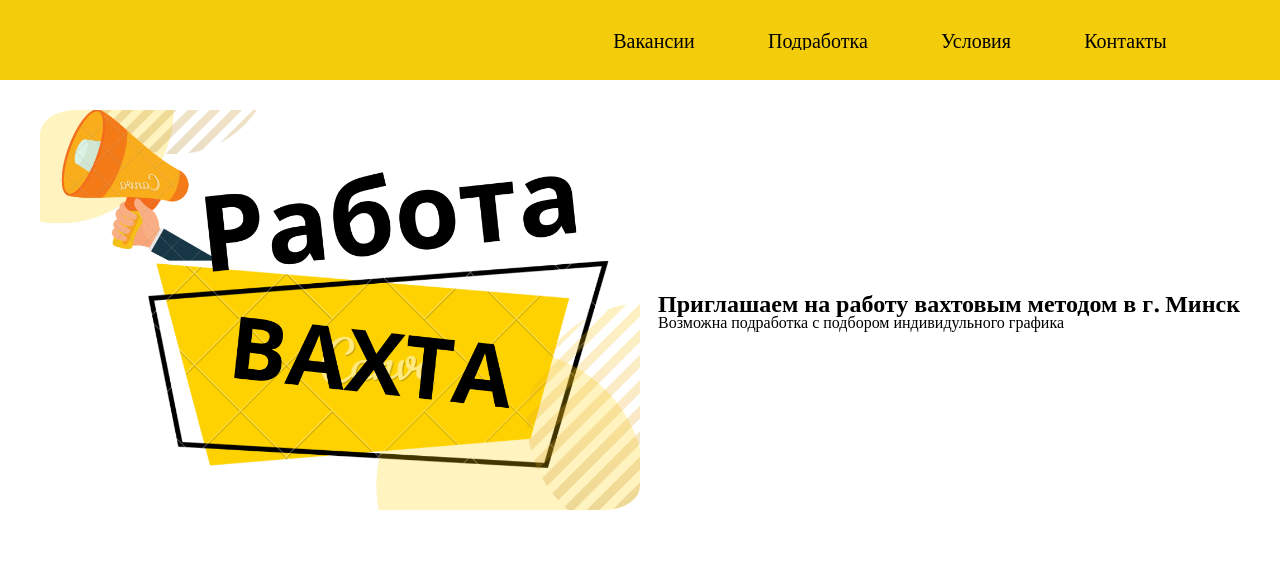
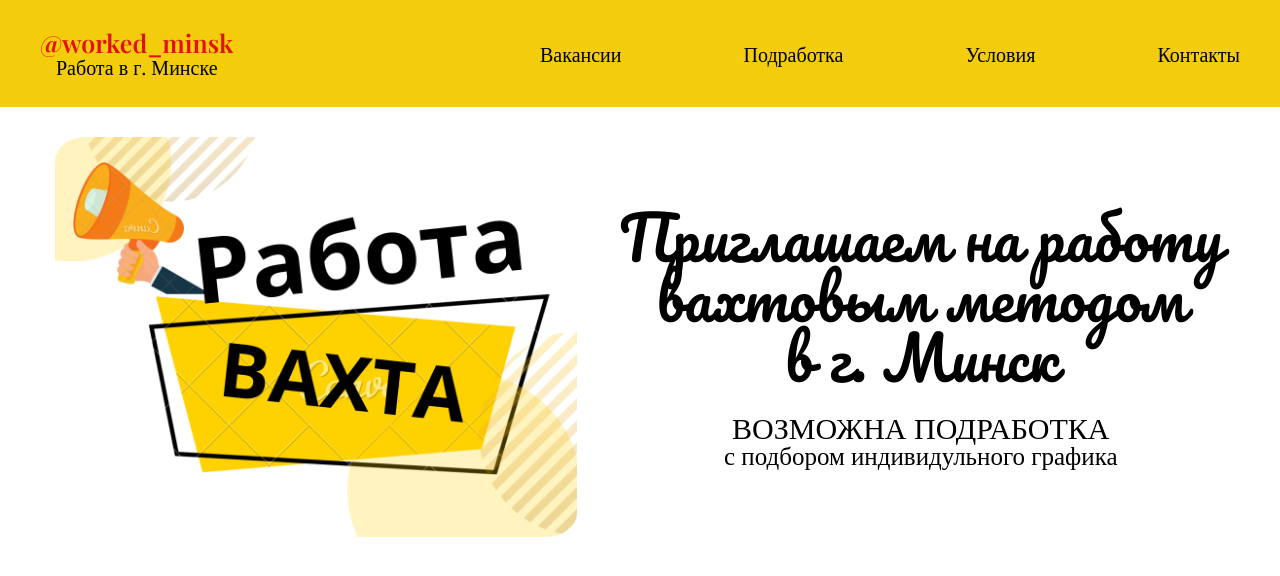
Before and after one commit to yusivacova/favorite, a website built with webpack: page src/index.html in a window 1280 px wide. Built offline with nearby package versions, Linux system fonts and the light colour scheme.

Commit message:
feat: add style for about section

```diff
--- a/src/index.html
+++ b/src/index.html
@@ -1,5 +1,6 @@
 <!DOCTYPE html>
 <html lang="ru">
+
 <head>
     <meta charset="UTF-8">
     <meta http-equiv="X-UA-Compatible" content="IE=edge">
@@ -7,11 +8,17 @@
     <title>Работа вахтой</title>
     <link rel="icon" href="./assets/images/icons/icons-main.png">
 </head>
+
 <body>
     <!-- linthtml-disable id-class-style -->
     <div class="start-screen">
         <header class="header">
             <div class="container">
+                <div class="header__body">
+                    <div class="header__logo logo">
+                        <p class="logo__top">@worked_minsk</p>
+                        <p class="logo__text">Работа в г. Минске</p>
+                    </div>
                     <nav class="header__nav nav">
                         <ul class="nav__list">
                             <li class="nav__item">
@@ -28,27 +35,30 @@
                             </li>
                         </ul>
                     </nav>
-                    <div class="header__burger">
-                        <div class="burger">
+                    <div class="header__burger burger">
                         <span class="burger__line"></span>
                         <span class="burger__line"></span>
                         <span class="burger__line"></span>
                     </div>
+                    <div class="cover"></div>
                 </div>
-                    <div class="cover"></div>
             </div>
         </header>
         <section class="about">
             <div class="container">
                 <div class="about__body">
                     <div class="about__icon"></div>
+                    <div class="about__content">
+                        <h1 class="about__title">Приглашаем на работу вахтовым методом <br>в г. Минск</h1>
                         <div class="about__text">
-                            <h1 class="about__title">Приглашаем на работу вахтовым методом в г. Минск</h1>
-                            <p class="about__subtitle">Возможна подработка с подбором индивидульного графика</p>
+                            <p class="about__subtitle">Возможна подработка</p>
+                            <p class="about__subtitle-addition">с подбором индивидульного графика</p>
+                        </div>
                     </div>
                 </div>
             </div>
         </section>
     </div>
 </body>
+
 </html>
--- a/src/styles/abstracts/_fonts.scss
+++ b/src/styles/abstracts/_fonts.scss
@@ -1 +1,3 @@
-@import url('https://fonts.googleapis.com/css2?family=Playfair+Display&display=swap');
+@import url('https://fonts.googleapis.com/css2?family=Playfair+Display:wght@400;600&display=swap');
+
+@import url('https://fonts.googleapis.com/css2?family=Pacifico&display=swap');
--- a/src/styles/abstracts/_placeholders.scss
+++ b/src/styles/abstracts/_placeholders.scss
@@ -6,6 +6,6 @@
   font-family: "Playfair Display", serif;
 }
 
-/*%font-additional {
-  font-family: Arial, sans-serif;
-}*/
+%font-additional {
+  font-family: "Pacifico", cursive;
+}
--- a/src/styles/abstracts/_varaibles.scss
+++ b/src/styles/abstracts/_varaibles.scss
@@ -2,6 +2,7 @@ $color-main: #f3cc0b;
 $color-white: #ffffff;
 $color-black: #000000;
 $color-red: #e40f0f;
+$color-dark-light: #00000062;;
 
 $content-width: 1230px;
 $desktop-width-small: 1024px;
--- a/src/styles/components/_about.scss
+++ b/src/styles/components/_about.scss
@@ -1,18 +1,44 @@
 .about {
-  padding: 30px 0;
-  &__body{
+  &__body {
     @include flex;
+    gap: 40px;
+    padding: 30px 0;
   }
+
   &__icon {
     flex: 0 1 600px;
     min-height: 400px;
-    background: url('../assets/images/icons/icons-main.png') 100% / cover no-repeat;
     border-radius: 6%;
+    background: url("../assets/images/icons/icons-main.png") 100% / cover no-repeat;
+    @extend %transition;
+
+    &:hover {
+      transform: scale(1.06);
+      box-shadow: 3px 3px 7px 3px $color-black;
+    }
   }
-  &__text {
+
+  &__content {
+    flex: 0 1 700px;
+    text-align: center;
   }
+
   &__title {
+    @extend %font-additional;
+    @include font($size: 6rem);
+    margin: 0 0 25px;
   }
+
   &__subtitle {
+    @include font($size: 3rem);
+    text-transform: uppercase;
+  }
+
+  &__subtitle-addition {
+    @include font($size: 2.5rem);
   }
 }
+
+.about .container {
+  padding: 0 30px;
+}
--- a/src/styles/components/_navigation.scss
+++ b/src/styles/components/_navigation.scss
@@ -1,8 +1,7 @@
 .nav {
-   @include flex($justify: flex-end);
+  flex: 0 1 700px;
   &__list {
-    flex: 0 1 700px;
-    @include flex($justify: space-evenly);
+    @include flex;
   }
   &__item {
     @extend %transition;
@@ -15,9 +14,11 @@
 }
 
 .burger {
+   display: none;
   &__line {
   }
 }
 
 .cover {
+   display: none;
 }
--- a/src/styles/layout/_header.scss
+++ b/src/styles/layout/_header.scss
@@ -1,8 +1,32 @@
 .header {
   padding: 30px 0;
   background-color: $color-main;
+
+  &__body {
+    @include flex;
+    gap: 20px;
+  }
+
+  &__logo {
+  }
+
   &__nav {
   }
+
   &__burger {
   }
 }
+
+.logo {
+  @include flex($direction: column);
+  gap: 2px;
+
+  &__top {
+    color: $color-red;
+    @include font($size: 2.5rem, $weight: 600);
+  }
+
+  &__text {
+    @include font($size: 2rem);
+  }
+}
```
Lines whose indentation alone changed are shown as unchanged.
